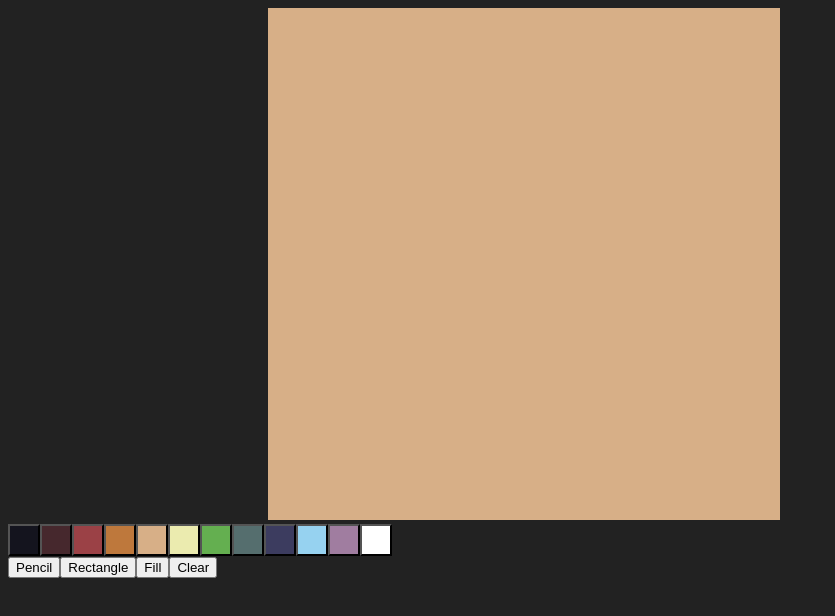
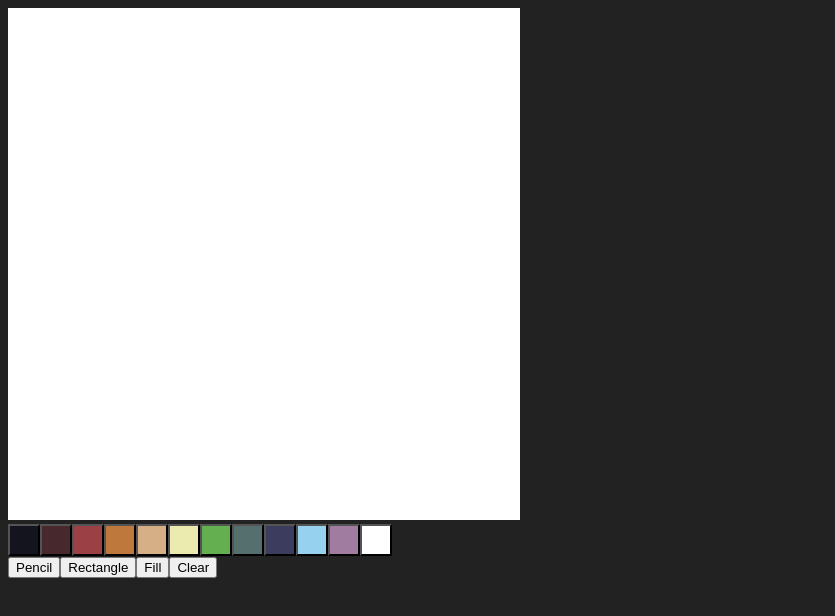
Before and after one commit to sebinsuresh/doodleboard-revived-pocs, a plain HTML site: page index.html in a window 1280 px wide. Shown: the whole page, without its empty margins (0-835 px from the left). Drawn offline with Linux system fonts and the light colour scheme.

Commit message:
chore: make canvas blank, remove unnecessary element

```diff
--- a/index.html
+++ b/index.html
@@ -11,9 +11,7 @@
     <link rel="stylesheet" href="styles.css" />
   </head>
   <body>
-    <div id="container">
-      <canvas id="doodleold" width="256" height="256"></canvas>
-    </div>
+    <div id="container"></div>
     <script src="./setup_data.js"></script>
     <!-- <script src="./render_example.js"></script> -->
     <script src="./compression_algos.js"></script>
--- a/setup_data.js
+++ b/setup_data.js
@@ -16,7 +16,7 @@ const palette = [
 
 // pattern:
 // const testDrawingUncompressed = ('0123456789ab'.repeat(5) + '0123').repeat(64);
-const testDrawingUncompressed = '4'.repeat(4096);
+const testDrawingUncompressed = 'b'.repeat(4096);
 
 // doodle from old project:
 // const testDrawingUncompressed =
```
